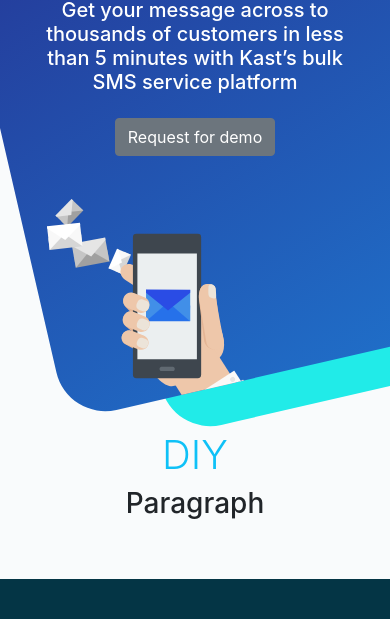
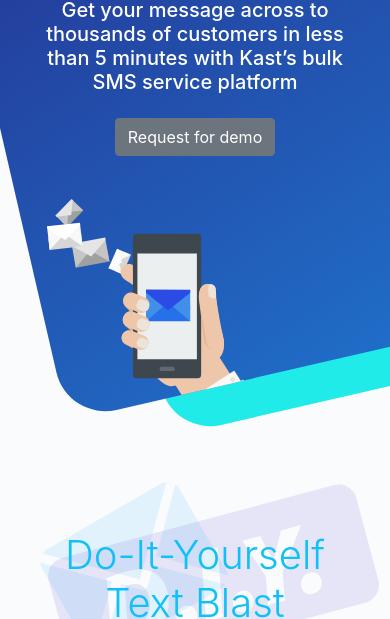
Before and after one commit to robby-azucena/kast-website, a website built with webpack: page src/index.html in a window 390 px wide. Shown: the part 342-961 px from the top of the page. Built offline with nearby package versions, Linux system fonts and the light colour scheme; some packages are replaced by stand-ins of ours.

Commit message:
update responsive

```diff
--- a/src/css/font.scss
+++ b/src/css/font.scss
@@ -15,6 +15,14 @@
     color:#0FC1F7;
 }
 
+h1{
+    font-size:3.5rem;
+}
+
+h3{
+    font-size: 1.25rem;
+}
+
 p{
     color: #333333;
 }
--- a/src/css/main.scss
+++ b/src/css/main.scss
@@ -328,12 +328,12 @@
     height:100vh;
 
     .paper-1, .paper-2{
-      height:150vh;
+      height:126vh;
     }
   }
 }
 
-@media (orientation:portrait) and (min-width:761px) and (min-height:993px) and (max-height:1400px) and (max-width:1050px) {
+@media (orientation:portrait) and (min-width:761px) and (min-height:667px) and (max-height:1400px) and (max-width:1050px) {
   #index-content1{
     height:57vh;
 
@@ -355,17 +355,29 @@
 
 
 
+#index-content2{
+  position: relative;
+  padding: 150px 10%;
+
+  .envelope{
+    position: absolute;
+    top:10%;
+    left:10%
+  }
+
+  .diy{
+    position: absolute;
+    top: 10%;
+    right:2%;
+    width:auto;
+    height:200px;
+    overflow: visible;
+  }
+}
 
 
 
 
-
-
-
-
-#index-content2{
-  padding: 50px 0;
-}
 
 #index-content3{
 
--- a/src/index.html
+++ b/src/index.html
@@ -71,13 +71,15 @@
 	</section>
 
 	<section id="index-content2" class="mt-5">
+		<img class="envelope" src="img/envelope.svg">
+		<img class="diy" src="img/diy.svg" width="100%">
 		<div class="container">
 			<div class="row">
 				<div class="col-12 text-center">
-					<h1 class="light">DIY</h1>
+					<h1 class="light">Do-It-Yourself Text Blast Service</h1>
 				</div>
 				<div class="col-12 text-center">
-					<h3>Paragraph</h3>
+					<h3>Enable your company to facilitate your own bulk SMS campaigns through a simplified, fast, reliable and secure SMS connectivity platform. Set your contact list and start sending branded or personalized messages in bulk. Let Kast be part of your strategy in boosting customer retention and sales.</h3>
 				</div>
 			</div>
 		</div>
--- a/src/js/index.js
+++ b/src/js/index.js
@@ -15,6 +15,8 @@
 import '../img/linkedin-logo.png'
 import '../img/create-message.svg'
 import '../img/div-green.svg'
+import '../img/diy.svg'
+import '../img/envelope.svg'
 
 
 $(document).scroll(function () {
```
Also changed, not shown: docs/index.html (+1 -1 lines), docs/img/diy.svg (added), docs/img/envelope.svg (added), docs/index.js, src/img/diy.svg (added), src/img/envelope.svg (added).
